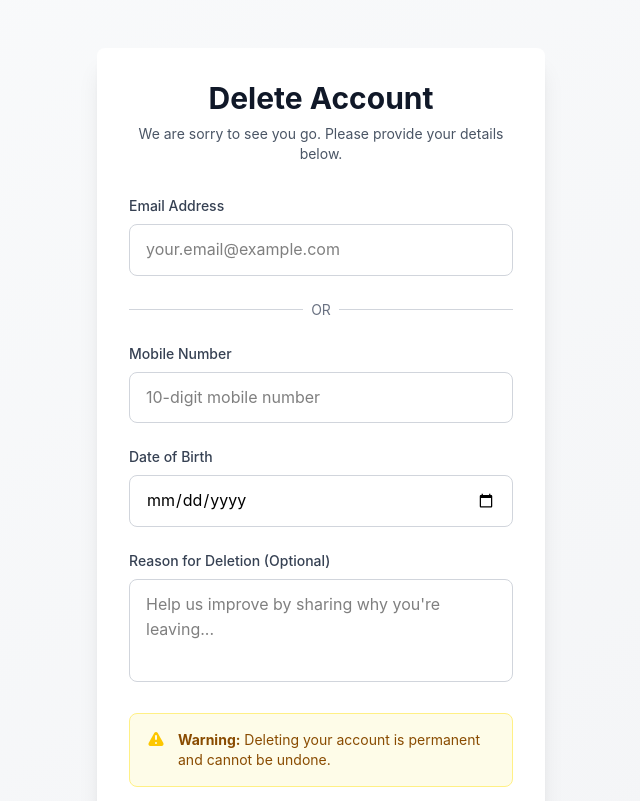
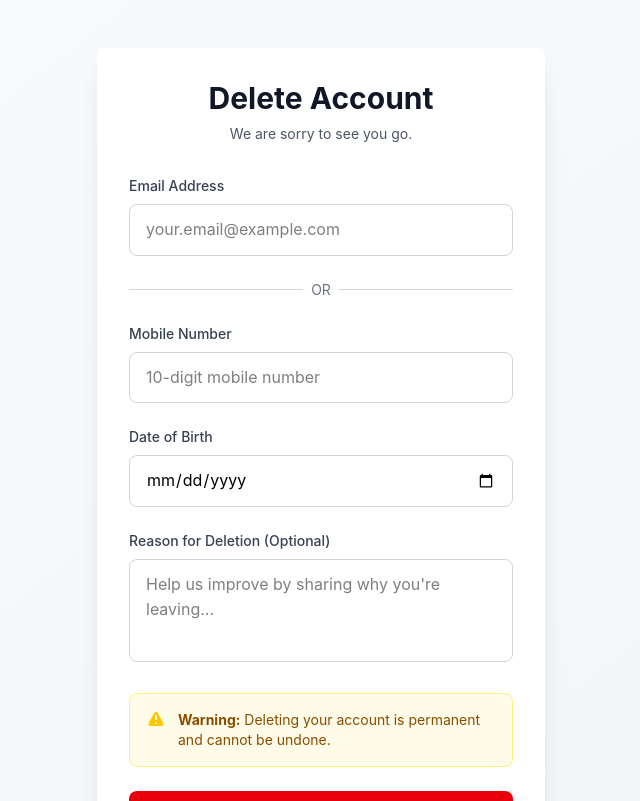
Before and after one commit to feelcoderr/Glaucocare, a Next.js app: page /deleteaccount in a window 1280 px wide. Shown: the top 801 px of the page, without its empty margins (319-959 px from the left). Built offline with nearby package versions, Linux system fonts and the light colour scheme.

Commit message:
change in delete account page

```diff
--- a/pages/deleteaccount.js
+++ b/pages/deleteaccount.js
@@ -68,7 +68,7 @@ export default function DeleteAccount() {
             "Content-Type": "application/json",
           },
           body: JSON.stringify(formData),
-        }
+        },
       );
 
       // try to parse JSON safely
@@ -136,7 +136,7 @@ export default function DeleteAccount() {
                 Delete Account
               </h2>
               <p className="mt-2 text-sm text-gray-600">
-                We are sorry to see you go. Please provide your details below.
+                We are sorry to see you go.
               </p>
             </div>
 
```
